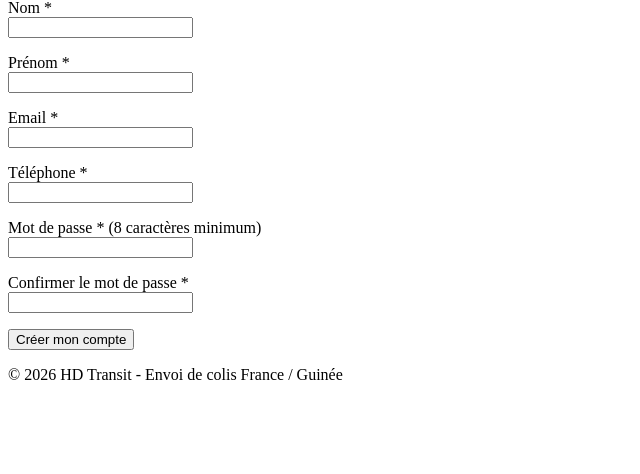
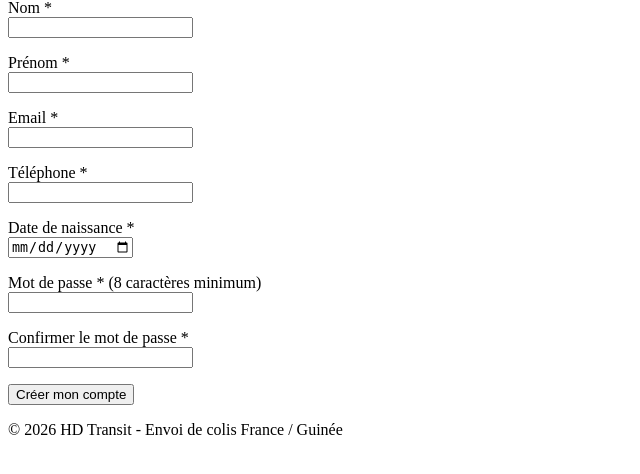
Before and after one commit to hhawad/agence, a PHP site: page /inscription.php in a window 1280 px wide. Shown: the part 125-599 px from the top of the page, without its empty margins (0-640 px from the left). Run offline with PHP 8.4, Linux system fonts and the light colour scheme.

Commit message:
Inscription : ajout de la date de naissance du client
- nouvelle colonne client.date_naissance (DATE)
- vérification en PHP : date existante et dans le passé
- champ de type date dans le formulaire d'inscription

Co-Authored-By: Claude Opus 5.5 <noreply@anthropic.com>
Claude-Session: https://claude.ai/code/session_01VhGitoseeFDJDjWrR1Uixc

```diff
--- a/inscription.php
+++ b/inscription.php
@@ -14,6 +14,7 @@ $nom = '';
 $prenom = '';
 $email = '';
 $telephone = '';
+$dateNaissance = '';
 
 // Le formulaire a-t-il été envoyé ?
 if ($_SERVER['REQUEST_METHOD'] === 'POST') {
@@ -23,6 +24,7 @@ if ($_SERVER['REQUEST_METHOD'] === 'POST') {
     $prenom = trim($_POST['prenom'] ?? '');
     $email = trim($_POST['email'] ?? '');
     $telephone = trim($_POST['telephone'] ?? '');
+    $dateNaissance = trim($_POST['date_naissance'] ?? '');
     $motDePasse = $_POST['mot_de_passe'] ?? '';
     $confirmation = $_POST['confirmation'] ?? '';
 
@@ -32,6 +34,11 @@ if ($_SERVER['REQUEST_METHOD'] === 'POST') {
     }
     if (mb_strlen($nom) > 50 || mb_strlen($prenom) > 50 || mb_strlen($email) > 100 || mb_strlen($telephone) > 20) {
         $erreurs[] = 'Un des champs est trop long.';
+    }
+    // La date doit exister (pas de 31/02) et être dans le passé
+    $date = DateTime::createFromFormat('Y-m-d', $dateNaissance);
+    if ($date === false || $date->format('Y-m-d') !== $dateNaissance || $date > new DateTime()) {
+        $erreurs[] = 'La date de naissance n\'est pas valide.';
     }
     if ($email !== '' && !filter_var($email, FILTER_VALIDATE_EMAIL)) {
         $erreurs[] = 'L\'adresse email n\'est pas valide.';
@@ -51,7 +58,7 @@ if ($_SERVER['REQUEST_METHOD'] === 'POST') {
 
     // 4. Tout est correct : on enregistre le client
     if (empty($erreurs)) {
-        $client->creer($nom, $prenom, $email, $telephone, $motDePasse);
+        $client->creer($nom, $prenom, $email, $telephone, $dateNaissance, $motDePasse);
         $succes = true;
 
         // On vide le formulaire
@@ -59,6 +66,7 @@ if ($_SERVER['REQUEST_METHOD'] === 'POST') {
         $prenom = '';
         $email = '';
         $telephone = '';
+        $dateNaissance = '';
     }
 }
 
--- a/modeles/Client.php
+++ b/modeles/Client.php
@@ -37,19 +37,20 @@ class Client
     }
 
     // Enregistre un nouveau client (le mot de passe est haché avant l'enregistrement)
-    public function creer(string $nom, string $prenom, string $email, string $telephone, string $motDePasse): void
+    public function creer(string $nom, string $prenom, string $email, string $telephone, string $dateNaissance, string $motDePasse): void
     {
         $motDePasseHache = password_hash($motDePasse, PASSWORD_DEFAULT);
 
         $requete = $this->pdo->prepare(
-            'INSERT INTO client (nom, prenom, email, telephone, mot_de_passe)
-             VALUES (:nom, :prenom, :email, :telephone, :mot_de_passe)'
+            'INSERT INTO client (nom, prenom, email, telephone, date_naissance, mot_de_passe)
+             VALUES (:nom, :prenom, :email, :telephone, :date_naissance, :mot_de_passe)'
         );
         $requete->execute([
             'nom'          => $nom,
             'prenom'       => $prenom,
             'email'        => $email,
             'telephone'    => $telephone,
+            'date_naissance' => $dateNaissance,
             'mot_de_passe' => $motDePasseHache,
         ]);
     }
--- a/sql/agence_colis.sql
+++ b/sql/agence_colis.sql
@@ -63,6 +63,7 @@ CREATE TABLE client (
   email            VARCHAR(100) NOT NULL,
   mot_de_passe     VARCHAR(255) NOT NULL,   -- mot de passe haché (password_hash)
   telephone        VARCHAR(20)  NOT NULL,
+  date_naissance   DATE         DEFAULT NULL,
   adresse          VARCHAR(255) DEFAULT NULL,
   date_inscription DATETIME     NOT NULL DEFAULT CURRENT_TIMESTAMP,
   PRIMARY KEY (id_client),
--- a/vues/inscription.php
+++ b/vues/inscription.php
@@ -36,6 +36,11 @@
                value="<?= htmlspecialchars($telephone) ?>">
     </p>
     <p>
+        <label for="date_naissance">Date de naissance *</label><br>
+        <input type="date" id="date_naissance" name="date_naissance" required
+               value="<?= htmlspecialchars($dateNaissance) ?>">
+    </p>
+    <p>
         <label for="mot_de_passe">Mot de passe * (8 caractères minimum)</label><br>
         <input type="password" id="mot_de_passe" name="mot_de_passe" minlength="8" required>
     </p>
```
